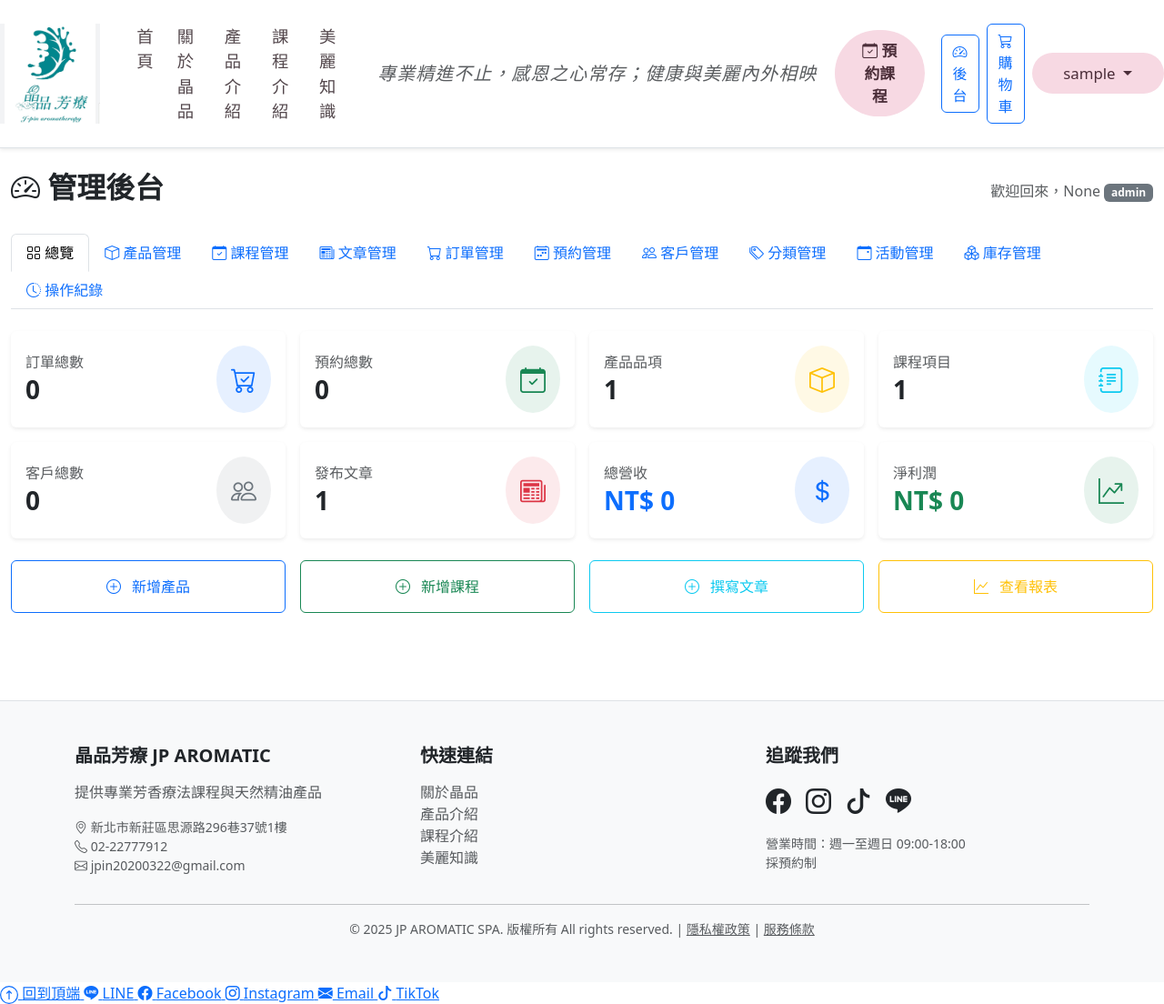
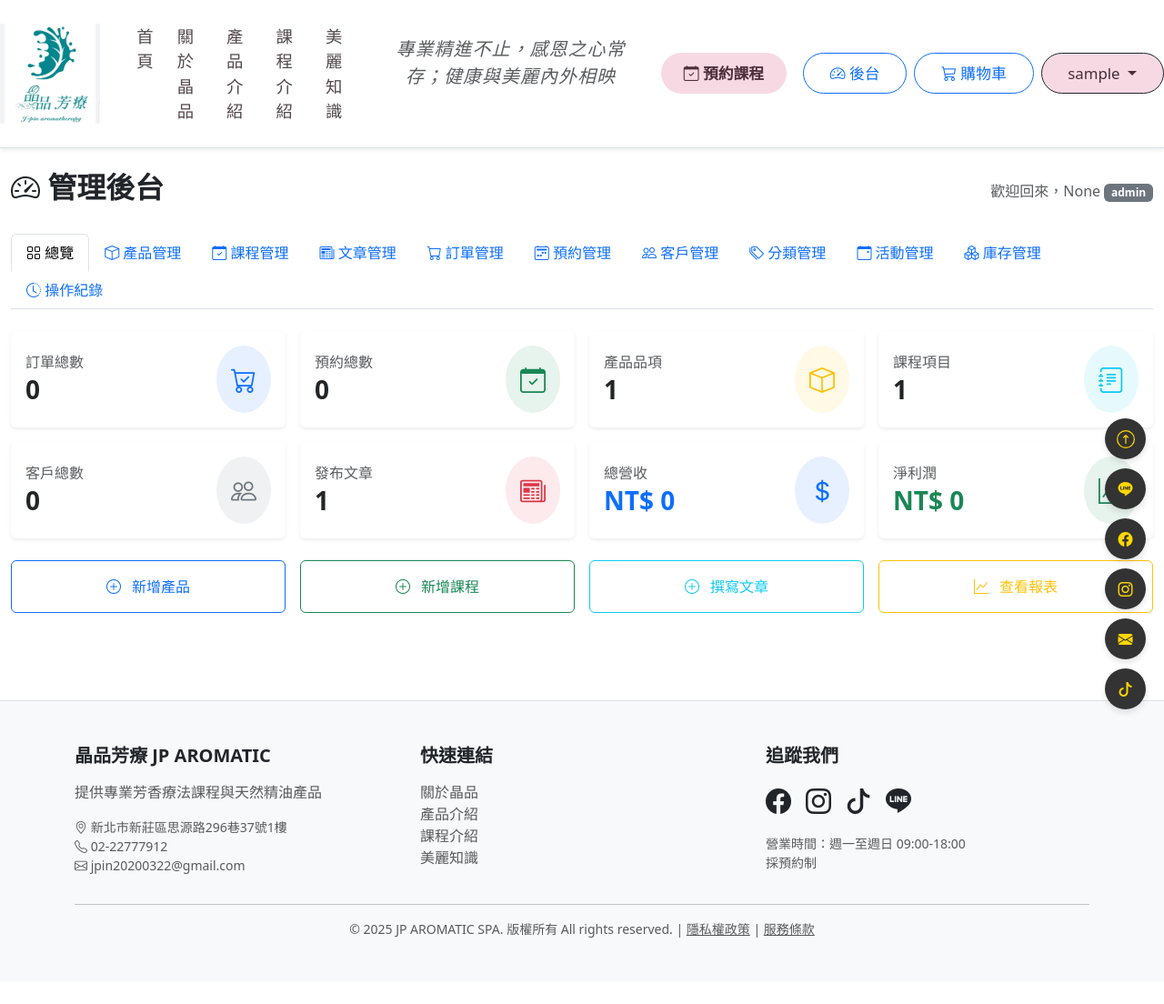
Before and after one commit to AlexChen531922/JP-SPA-Web-Application, a Flask app: page /admin/dashboard in a window 1280 px wide. Shown: the whole page at 91% size. After the commit the page ends 1031 px from the top, so only its background shows below. Run offline with Flask 3, Linux system fonts and the light colour scheme; the visitor is signed in with stand-in values (Sample User, id 1); data comes from the database, SQL or seed files in the repository; data that the repository does not hold is empty; some libraries are stand-ins or nearby versions.

Commit message:
fix base.html

```diff
--- a/project/templates/base.html
+++ b/project/templates/base.html
@@ -97,24 +113,67 @@
       filter: brightness(0.95);
     }
 
-    /* 分頁與徽章 */
     .pagination .page-item.active .page-link {
       background-color: #000;
       border-color: #000;
       color: #fff;
     }
 
-    .pagination .page-link {
+    .pagination .page-link:hover,
+    .pagination .page-link:focus {
       color: #000;
     }
 
-    /* 搜尋框清除按鈕隱藏 */
-    input[type="search"]::-webkit-search-cancel-button {
+    .badge-link {
+      background-color: rgba(0, 0, 0, 0.9);
+      color: #fff;
+      border: 1px solid rgba(0, 0, 0, 0.15);
+      cursor: pointer;
+      transition: background-color 0.15s ease, box-shadow 0.15s ease, transform 0.08s ease;
+      text-decoration: none;
+    }
+
+    .badge-link:hover,
+    .badge-link:focus {
+      background-color: rgba(0, 0, 0, 0.7);
+      box-shadow: 0 2px 8px rgba(0, 0, 0, 0.08);
+      text-decoration: none;
+    }
+
+    .badge-link:active {
+      transform: translateY(1px);
+    }
+
+    .badge-link.disabled {
+      cursor: default;
+      opacity: 0.85;
+      pointer-events: none;
+    }
+
+    .badge-event {
+      color: #000;
+      border: 1px solid rgba(0, 0, 0, 0.08);
+      font-weight: 550;
+    }
+
+    .badge-category {
+      background: #e9ecef;
+      color: #6c757d;
+      border: 1px solid rgba(0, 0, 0, 0.1);
+      font-weight: 500;
+    }
+
+    input[type="search"]::-webkit-search-cancel-button,
+    input[type="search"]::-ms-clear,
+    input[type="search"]::-moz-search-clear {
       display: none;
+      appearance: none;
+      width: 0;
+      height: 0;
     }
 
     /* =========================================
-       2. 密碼眼睛與輸入框樣式
+       2. 密碼眼睛修復樣式 (強制生效版)
        ========================================= */
     .input-group>.form-control.password-input {
       border-right: 0 !important;
@@ -135,25 +194,110 @@
       cursor: pointer !important;
     }
 
+    .input-group>.btn.password-toggle-btn:hover {
+      color: #333 !important;
+      background-color: white !important;
+    }
+
     .input-group:focus-within {
       box-shadow: 0 0 0 0.25rem rgba(13, 110, 253, 0.25) !important;
       border-radius: 0.375rem !important;
       border-color: #86b7fe !important;
+      z-index: 5;
     }
 
     .input-group:focus-within .form-control,
     .input-group:focus-within .btn {
       border-color: #86b7fe !important;
     }
+  </style>
+</head>
 
-    /* =========================================
-       3. 響應式導覽列與 Hero 修正 (關鍵修改)
-       ========================================= */
+<body>
+  <header class="sticky-top border-bottom bg-white py-2 shadow-sm">
+    <nav class="navbar navbar-expand-lg container-fluid">
+      <a href="{{ url_for('main.home') }}" class="navbar-brand d-flex align-items-center">
+        <img src="{{ url_for('static', filename='img/logo.JPG') }}" alt="LOGO" style="height:110px;width:auto;"
+          class="me-3">
+      </a>
+
+      <button class="navbar-toggler" type="button" data-bs-toggle="collapse" data-bs-target="#navbarMain">
+        <span class="navbar-toggler-icon"></span>
+      </button>
+
+      <div class="collapse navbar-collapse justify-content-end" id="navbarMain">
+        <ul class="navbar-nav mb-2 mb-lg-0">
+          <li class="nav-item"><a class="nav-link" href="{{ url_for('main.home') }}">首頁</a></li>
+          <li class="nav-item"><a class="nav-link" href="{{ url_for('main.about') }}">關於晶品</a></li>
+          <li class="nav-item"><a class="nav-link" href="{{ url_for('main.products') }}">產品介紹</a></li>
+          <li class="nav-item"><a class="nav-link" href="{{ url_for('main.courses') }}">課程介紹</a></li>
+          <li class="nav-item"><a class="nav-link" href="{{ url_for('main.blog') }}">美麗知識</a></li>
+        </ul>
+
+        <section class="header-hero-text">
+          <p class="lead text-muted mb-4">專業精進不止，感恩之心常存；健康與美麗內外相映</p>
+        </section>
+
+        <div class="d-flex align-items-center gap-2 user-menu-container ms-lg-2">
+          <a href="{{ url_for('main.courses') }}" class="btn btn-spa fw-bold px-4 text-nowrap">
+            <i class="bi bi-calendar-check"></i> 預約課程
+          </a>
+
+          {% if session.get('logged_in') %}
+          {% set role = session.get('user', {}).get('role') %}
+          {% set username = session.get('user', {}).get('firstname') or session.get('user', {}).get('username') %}
+
+          {% if role in ['staff', 'admin'] %}
+          <a href="{{ url_for('admin.dashboard') }}" class="btn btn-outline-primary btn-sm text-nowrap">
+            <i class="bi bi-speedometer2"></i> 後台
+          </a>
+          <a href="{{ url_for('main.cart') }}" class="btn btn-outline-primary btn-sm position-relative text-nowrap">
+            <i class="bi bi-cart3"></i> 購物車
+          </a>
+          {% elif role == 'customer' %}
+          <a href="{{ url_for('main.cart') }}" class="btn btn-outline-primary btn-sm position-relative text-nowrap">
+            <i class="bi bi-cart3"></i> 購物車
+          </a>
+          <a href="{{ url_for('customer.dashboard') }}" class="btn btn-outline-secondary btn-sm text-nowrap">
+            <i class="bi bi-person"></i> 會員
+          </a>
+          {% endif %}
+
+          <div class="dropdown">
+            <button class="btn btn-dark btn-sm dropdown-toggle text-nowrap" type="button" data-bs-toggle="dropdown">
+              {{ username }}
+            </button>
+            <ul class="dropdown-menu dropdown-menu-end">
+              {% if role == 'customer' %}
+              <li><a class="dropdown-item" href="{{ url_for('customer.dashboard') }}"><i
+                    class="bi bi-person-circle"></i> 會員中心</a></li>
+              <li><a class="dropdown-item" href="{{ url_for('customer.bookings') }}"><i
+                    class="bi bi-calendar-check"></i> 我的預約</a></li>
+              <li><a class="dropdown-item" href="{{ url_for('customer.orders') }}"><i class="bi bi-bag-check"></i>
+                  我的訂單</a></li>
+              <li>
+                <hr class="dropdown-divider">
+              </li>
+              {% endif %}
+              <li><a class="dropdown-item text-danger" href="{{ url_for('auth.logout') }}"><i
+                    class="bi bi-box-arrow-right"></i> 登出</a></li>
+            </ul>
+          </div>
+          {% else %}
+          <button class="btn btn-spa fw-bold px-4 text-nowrap" data-bs-toggle="modal" data-bs-target="#loginModal">
+            <i class="bi bi-person-circle"></i> 會員登入
+          </button>
+          {% endif %}
+        </div>
+      </div>
+    </nav>
+  </header>
+
+  <style>
     .navbar {
       position: relative;
     }
 
-    /* 預設桌機版 Hero 文字 */
     .header-hero-text {
       font-family: 'Noto Serif TC', serif;
       font-style: italic;
@@ -210,38 +351,88 @@
       transform: translateY(-2px);
       background-color: #F7D9E3;
       color: #2F1B24 !important;
+      box-shadow: 0 4px 12px rgba(0, 0, 0, 0.15);
     }
 
-    /* 手機版響應式調整 (Mobile Responsive) */
+    .d-flex .btn {
+      border-radius: 50px;
+      font-size: 1.05rem;
+      padding: 0.55rem 1.8rem;
+      transition: 0.3s;
+    }
+
+    .d-flex .btn:hover {
+      transform: translateY(-2px);
+      box-shadow: 0 6px 12px rgba(0, 0, 0, 0.15);
+    }
+
+    .d-flex .btn-outline-primary:hover,
+    .d-flex .btn-outline-secondary:hover {
+      background-color: #F7D9E3;
+      color: #2F1B24 !important;
+    }
+
+    .d-flex .btn-dark.dropdown-toggle {
+      background-color: #F7D9E3;
+      color: #4B2E39;
+    }
+
+    .d-flex .btn-dark.dropdown-toggle:hover {
+      background-color: #E3B9CD;
+      color: #2F1B24;
+      transform: translateY(-2px);
+      box-shadow: 0 6px 12px rgba(0, 0, 0, 0.15);
+    }
+
+    button[data-bs-target="#loginModal"] {
+      background-color: #FFB6C1;
+      color: #4B2E39;
+      border-radius: 50px;
+      transition: all 0.3s;
+      padding: 0.4rem 1.2rem;
+    }
+
+    button[data-bs-target="#loginModal"]:hover {
+      background-color: #FF8DAA;
+      color: #2F1B24;
+      transform: translateY(-2px);
+      box-shadow: 0 6px 12px rgba(0, 0, 0, 0.15);
+    }
+
+    .dropdown-menu .dropdown-item:hover {
+      background-color: #F7D9E3;
+      color: #2F1B24;
+    }
+
+    @media (max-width: 1300px) {
+      .header-hero-text {
+        font-size: 0.9rem;
+        white-space: normal;
+        text-align: center;
+      }
+    }
+
     @media (max-width: 991.98px) {
-
-      /* 縮小 Logo */
       .navbar-brand img {
         height: 50px !important;
         width: auto !important;
       }
 
-      /* Hero 文字改為靜態流動，避免重疊 */
       .header-hero-text {
-        position: static !important;
-        transform: none !important;
-        text-align: center;
-        margin: 1rem 0 !important;
-        white-space: normal !important;
-        /* 允許換行 */
-        font-size: 0.9rem !important;
+        margin: 1rem 0;
+        white-space: normal;
+        font-size: 0.9rem;
         display: block;
         padding-bottom: 10px;
+        text-align: center;
       }
 
-      /* 選單置中與間距 */
       .navbar-nav .nav-link {
         text-align: center;
         margin-right: 0;
         margin-bottom: 0.5rem;
       }
 
-      /* 按鈕全寬堆疊 */
       .btn-spa {
         width: 100%;
         margin-right: 0;
@@ -269,86 +459,6 @@
       }
     }
   </style>
-</head>
-
-<body>
-  <header class="sticky-top border-bottom bg-white py-2 shadow-sm">
-    <nav class="navbar navbar-expand-lg container-fluid">
-      <a href="{{ url_for('main.home') }}" class="navbar-brand d-flex align-items-center">
-        <img src="{{ url_for('static', filename='img/logo.JPG') }}" alt="LOGO" style="height:110px;width:auto;"
-          class="me-3">
-      </a>
-
-      <button class="navbar-toggler" type="button" data-bs-toggle="collapse" data-bs-target="#navbarMain">
-        <span class="navbar-toggler-icon"></span>
-      </button>
-
-      <div class="collapse navbar-collapse justify-content-end" id="navbarMain">
-        <ul class="navbar-nav me-auto mb-2 mb-lg-0">
-          <li class="nav-item"><a class="nav-link" href="{{ url_for('main.home') }}">首頁</a></li>
-          <li class="nav-item"><a class="nav-link" href="{{ url_for('main.about') }}">關於晶品</a></li>
-          <li class="nav-item"><a class="nav-link" href="{{ url_for('main.products') }}">產品介紹</a></li>
-          <li class="nav-item"><a class="nav-link" href="{{ url_for('main.courses') }}">課程介紹</a></li>
-          <li class="nav-item"><a class="nav-link" href="{{ url_for('main.blog') }}">美麗知識</a></li>
-        </ul>
-
-        <section class="header-hero-text">
-          <p class="lead text-muted mb-0">專業精進不止，感恩之心常存；健康與美麗內外相映</p>
-        </section>
-
-        <a href="{{ url_for('main.courses') }}" class="btn btn-spa fw-bold px-4"><i class="bi bi-calendar-check"></i>
-          預約課程</a>
-
-        <div class="d-flex gap-2 align-items-center user-menu-container ms-lg-2">
-          {% if session.get('logged_in') %}
-          {% set role = session.get('user', {}).get('role') %}
-          {% set username = session.get('user', {}).get('firstname') or session.get('user', {}).get('username') %}
-
-          {% if role in ['staff', 'admin'] %}
-          <a href="{{ url_for('admin.dashboard') }}" class="btn btn-outline-primary btn-md">
-            <i class="bi bi-speedometer2"></i> 後台
-          </a>
-          <a href="{{ url_for('main.cart') }}" class="btn btn-outline-primary btn-md position-relative">
-            <i class="bi bi-cart3"></i> 購物車
-          </a>
-          {% elif role == 'customer' %}
-          <a href="{{ url_for('main.cart') }}" class="btn btn-outline-primary btn-md position-relative">
-            <i class="bi bi-cart3"></i> 購物車
-          </a>
-          <a href="{{ url_for('customer.dashboard') }}" class="btn btn-outline-secondary btn-md">
-            <i class="bi bi-person"></i> 會員
-          </a>
-          {% endif %}
-
-          <div class="dropdown">
-            <button class="btn btn-spa btn-md dropdown-toggle w-100" type="button" data-bs-toggle="dropdown">
-              {{ username }}
-            </button>
-            <ul class="dropdown-menu dropdown-menu-end">
-              {% if role == 'customer' %}
-              <li><a class="dropdown-item" href="{{ url_for('customer.dashboard') }}"><i
-                    class="bi bi-person-circle"></i> 會員中心</a></li>
-              <li><a class="dropdown-item" href="{{ url_for('customer.bookings') }}"><i
-                    class="bi bi-calendar-check"></i> 我的預約</a></li>
-              <li><a class="dropdown-item" href="{{ url_for('customer.orders') }}"><i class="bi bi-bag-check"></i>
-                  我的訂單</a></li>
-              <li>
-                <hr class="dropdown-divider">
-              </li>
-              {% endif %}
-              <li><a class="dropdown-item text-danger" href="{{ url_for('auth.logout') }}"><i
-                    class="bi bi-box-arrow-right"></i> 登出</a></li>
-            </ul>
-          </div>
-          {% else %}
-          <button class="btn btn-spa fw-bold px-4" data-bs-toggle="modal" data-bs-target="#loginModal">
-            <i class="bi bi-person-circle"></i> 會員登入
-          </button>
-          {% endif %}
-        </div>
-      </div>
-    </nav>
-  </header>
 
   {% with messages = get_flashed_messages(with_categories=True) %}
   {% if messages %}
@@ -510,6 +620,7 @@
     </div>
   </div>
 
+  <div class="floating-social-icons">
     <a href="#" class="social-icon back-to-top">
       <svg xmlns="http://www.w3.org/2000/svg" width="20" height="20" fill="currentColor" class="bi bi-arrow-up-circle"
         viewBox="0 0 16 16">
@@ -517,34 +628,18 @@
         <path fill-rule="evenodd"
           d="M8 12a.5.5 0 0 0 .5-.5V5.707l1.146 1.147a.5.5 0 0 0 .708-.708l-2-2-.007-.007a.498.498 0 0 0-.7 0l-2 2a.5.5 0 1 0 .708.708L7.5 5.707V11.5a.5.5 0 0 0 .5.5z" />
       </svg>
-    <span class="icon-label">回到頂端</span>
+      <span class="icon-label">Top</span>
     </a>
-
-  <a href="https://line.me/ti/p/~@lhn1950m" target="_blank" class="social-icon line">
-    <i class="bi bi-line"></i>
-    <span class="icon-label">LINE</span>
-  </a>
-
-  <a href="https://facebook.com/j.pin9" target="_blank" class="social-icon facebook">
-    <i class="bi bi-facebook"></i>
-    <span class="icon-label">Facebook</span>
-  </a>
-
-  <a href="https://instagram.com/jpinspa" target="_blank" class="social-icon instagram">
-    <i class="bi bi-instagram"></i>
-    <span class="icon-label">Instagram</span>
-  </a>
-
-  <a href="mailto:jpin20200322@gmail.com" class="social-icon email">
-    <i class="bi bi-envelope-fill"></i>
-    <span class="icon-label">Email</span>
-  </a>
-
-  <a href="https://www.tiktok.com/@j_pin_spa" target="_blank" class="social-icon tiktok">
-    <i class="bi bi-tiktok"></i>
-    <span class="icon-label">TikTok</span>
-  </a>
-  </div>
+    <a href="https://line.me/ti/p/~@lhn1950m" target="_blank" class="social-icon line"><i class="bi bi-line"></i><span
+        class="icon-label">LINE</span></a>
+    <a href="https://facebook.com/j.pin9" target="_blank" class="social-icon facebook"><i
+        class="bi bi-facebook"></i><span class="icon-label">Facebook</span></a>
+    <a href="https://instagram.com/jpinspa" target="_blank" class="social-icon instagram"><i
+        class="bi bi-instagram"></i><span class="icon-label">Instagram</span></a>
+    <a href="mailto:jpin20200322@gmail.com" class="social-icon email"><i class="bi bi-envelope-fill"></i><span
+        class="icon-label">Email</span></a>
+    <a href="https://www.tiktok.com/@j_pin_spa" target="_blank" class="social-icon tiktok"><i
+        class="bi bi-tiktok"></i><span class="icon-label">TikTok</span></a>
     <a href="tel:0222777912" class="social-icon phone d-md-none"><i class="bi bi-telephone-fill"></i></a>
   </div>
 
```
Also changed, not shown: other parts of project/templates/base.html (+26 -17 lines). Lines whose indentation alone changed are shown as unchanged.
